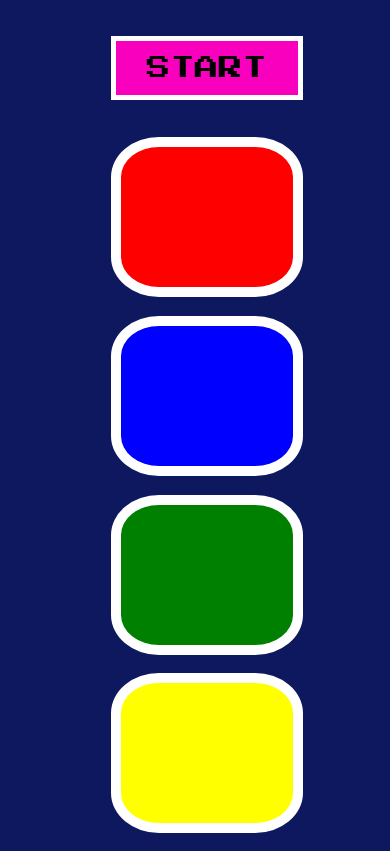
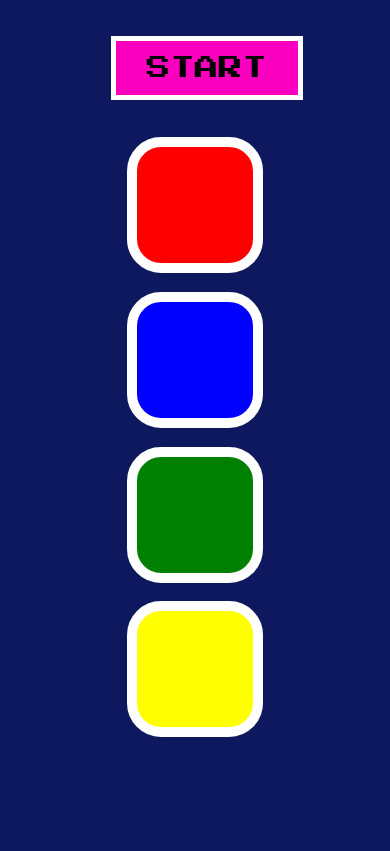
Before and after one commit to quanta003/Simon-Game, a plain HTML site: page index.html in a window 390 px wide. Drawn offline with nearby package versions, Linux system fonts and the light colour scheme; a web font is replaced by a local one.

Commit message:
commit-4

```diff
--- a/css/style.css
+++ b/css/style.css
@@ -66,8 +66,8 @@ button {
     font-family: 'Press Start 2P';
   }
   button {
-    height: 10rem;
-    height: 10rem;
+    height: 8.5rem;
+    width: 8.5rem;
     margin: 5%;
   }
 
```
